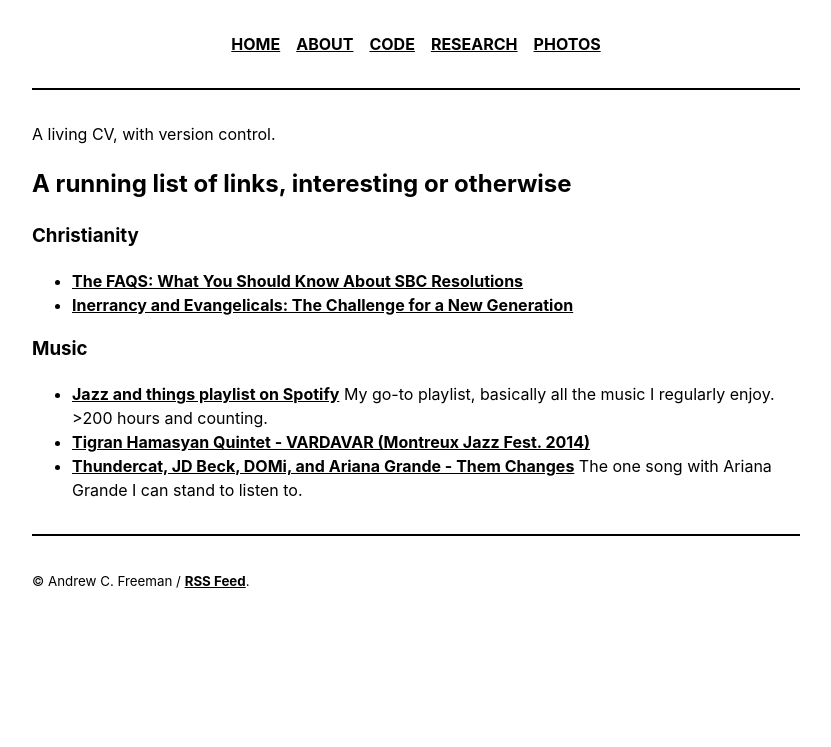
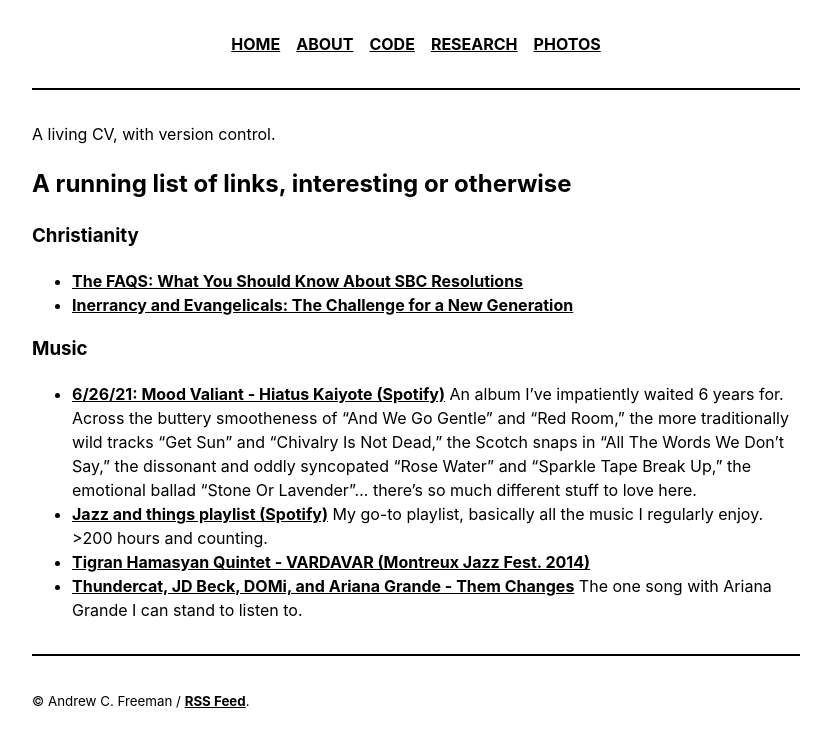
Before and after one commit to ac-freeman/acfreeman.github.io, a Jekyll site: the page built from _pages/index.md, in a window 1280 px wide. Shown: the top 747 px of the page, without its empty margins (224-1055 px from the left). Built offline with Jekyll 4.4.1, drawn with Linux system fonts in a browser that asks for light colours.

Commit message:
Update index.md

```diff
--- a/_pages/index.md
+++ b/_pages/index.md
@@ -17,6 +17,7 @@ A living CV, with version control.
 - [Inerrancy and Evangelicals: The Challenge for a New Generation](https://www.thegospelcoalition.org/article/inerrancy-evangelicals/)
 
 ### Music
-- [Jazz and things playlist on Spotify](https://open.spotify.com/playlist/43EEnlpxXMjQ2aPZVUQL15?si=743fe02876cf4988) My go-to playlist, basically all the music I regularly enjoy. >200 hours and counting.
+- [6/26/21: Mood Valiant - Hiatus Kaiyote (Spotify)](https://open.spotify.com/album/456WeVeZk38VJuqg2sL7QG?si=i85bbCaMQjevYckwqA9myw&dl_branch=1) An album I've impatiently waited 6 years for. Across the buttery smootheness of "And We Go Gentle" and "Red Room," the more traditionally wild tracks "Get Sun" and "Chivalry Is Not Dead," the Scotch snaps in "All The Words We Don't Say," the dissonant and oddly syncopated "Rose Water" and "Sparkle Tape Break Up," the emotional ballad "Stone Or Lavender"... there's so much different stuff to love here.
+- [**Jazz and things playlist (Spotify)**](https://open.spotify.com/playlist/43EEnlpxXMjQ2aPZVUQL15?si=743fe02876cf4988) My go-to playlist, basically all the music I regularly enjoy. >200 hours and counting.
 - <a href="https://www.youtube.com/watch?v=gzFAR6aN20g&feature=youtu.be">Tigran Hamasyan Quintet - VARDAVAR (Montreux Jazz Fest. 2014)</a>
 - [Thundercat, JD Beck, DOMi, and Ariana Grande - Them Changes](https://www.youtube.com/watch?v=SxKsIBkvRsA&ab_channel=gettnastyyonins) The one song with Ariana Grande I can stand to listen to.
```
